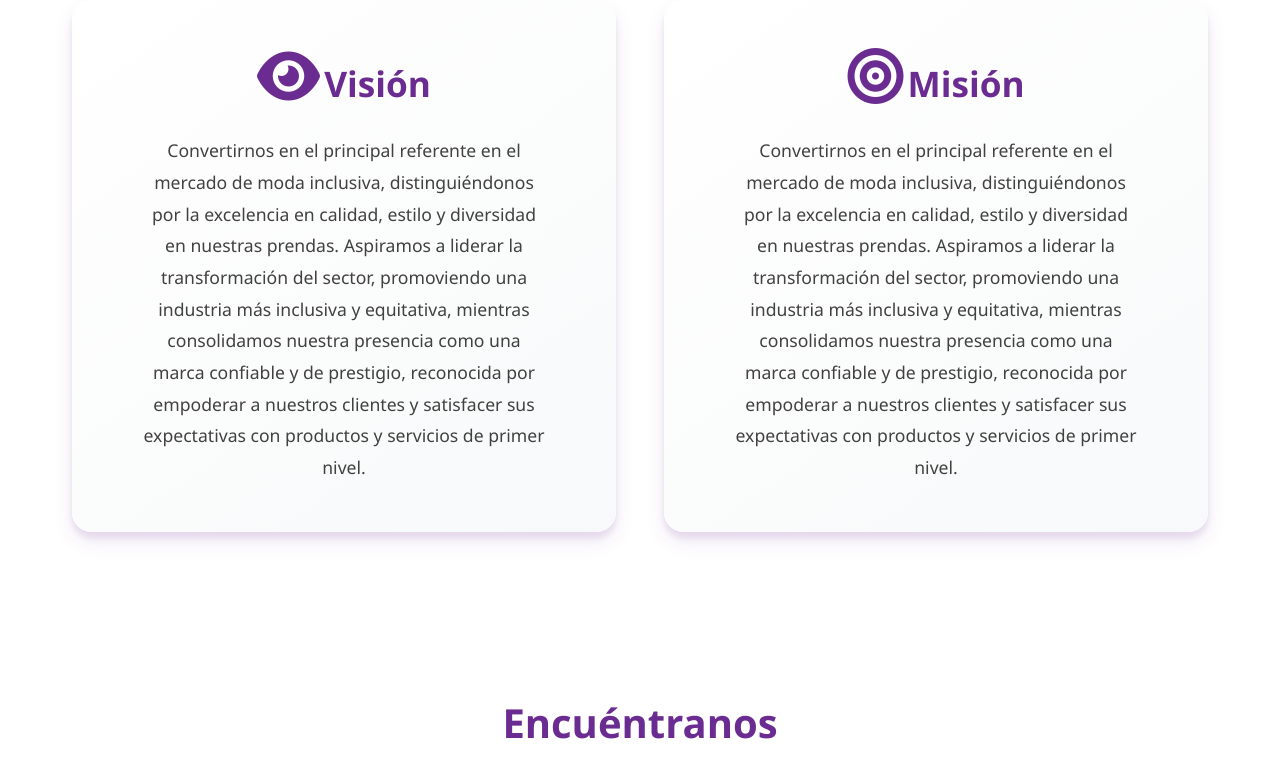
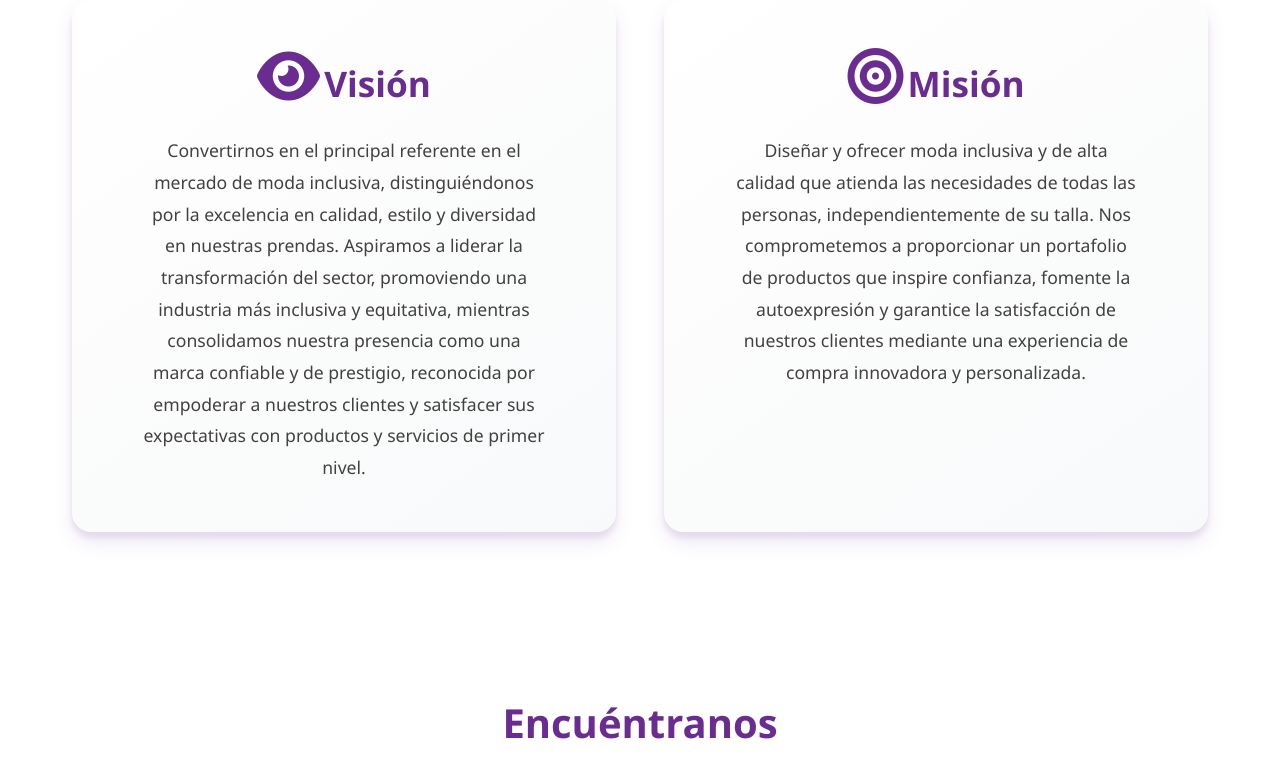
Before and after one commit to Benjitam01/Exxtra-Pluss, a plain HTML site: page index.html in a window 1280 px wide. Shown: the part 1000-1781 px from the top of the page. Drawn offline with nearby package versions, Linux system fonts and the light colour scheme.

Commit message:
nuevos cambios en Exxtra Pluss

```diff
--- a/index.html
+++ b/index.html
@@ -52,12 +52,14 @@
                 <h2>Visión</h2>
                 <p>Convertirnos en el principal referente en el mercado de moda inclusiva, distinguiéndonos por la excelencia en calidad, estilo y diversidad en nuestras prendas. Aspiramos a liderar la transformación del sector, promoviendo una industria más inclusiva y equitativa, mientras consolidamos nuestra presencia como una marca confiable y de prestigio, reconocida por empoderar a nuestros clientes y satisfacer sus expectativas con productos y servicios de primer nivel.
 
+
+
                 </p>
             </div>
             <div class="mision">
                 <i class="fas fa-bullseye"></i>
                 <h2>Misión</h2>
-                <p>Convertirnos en el principal referente en el mercado de moda inclusiva, distinguiéndonos por la excelencia en calidad, estilo y diversidad en nuestras prendas. Aspiramos a liderar la transformación del sector, promoviendo una industria más inclusiva y equitativa, mientras consolidamos nuestra presencia como una marca confiable y de prestigio, reconocida por empoderar a nuestros clientes y satisfacer sus expectativas con productos y servicios de primer nivel.
+                <p>Diseñar y ofrecer moda inclusiva y de alta calidad que atienda las necesidades de todas las personas, independientemente de su talla. Nos comprometemos a proporcionar un portafolio de productos que inspire confianza, fomente la autoexpresión y garantice la satisfacción de nuestros clientes mediante una experiencia de compra innovadora y personalizada.
 
                 </p>
             </div>
```
